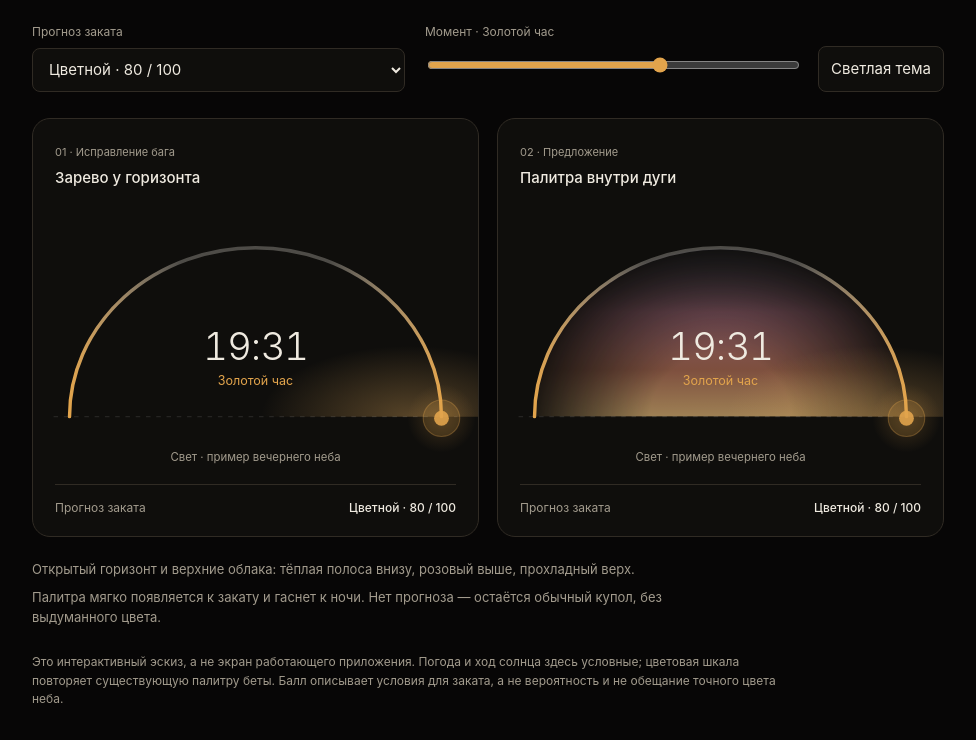
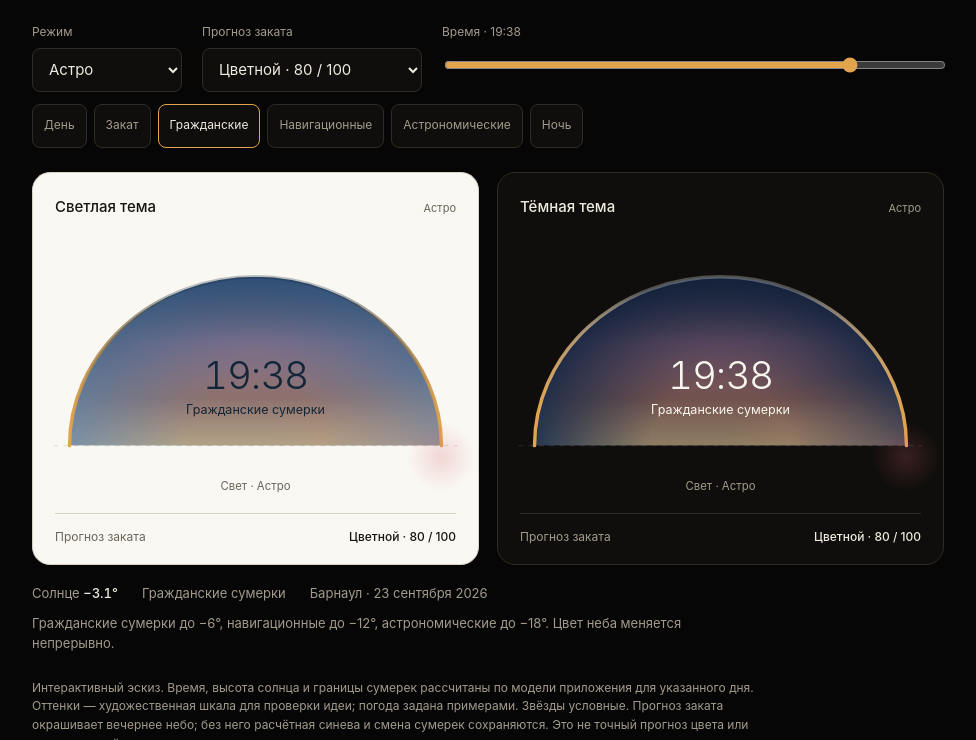
Before and after one commit to alexeynovopashin-lab/LightPlan, a plain HTML site: page Spikes/dome_sunset.html in a window 1280 px wide. Shown: the part 171-911 px from the top of the page, without its empty margins (152-1128 px from the left). Drawn offline with Linux system fonts and the light colour scheme.

Commit message:
wip: небо и глубина сумерек в астро-эскизе купола
Две темы рядом; цвет неба меняется по высоте солнца только в Астро. Обычный режим без нового слоя. 192 статические проверки и 1440 минут против модели беты прошли. Визуальная проверка остановлена политикой Browser Use: доступ к локальной вкладке отклонён. HawkScan недоступен, CLI не установлен. Нативный экран не изменён.

```diff
--- a/Spikes/dome_sunset.html
+++ b/Spikes/dome_sunset.html
@@ -1,40 +1,46 @@
 <!doctype html>
-<html lang="ru" data-theme="dark">
+<html lang="ru">
 <meta charset="utf-8">
 <meta name="viewport" content="width=device-width, initial-scale=1">
 <meta http-equiv="Content-Security-Policy" content="default-src 'none'; style-src 'unsafe-inline'; script-src 'unsafe-inline'; img-src data:; connect-src 'none'; base-uri 'none'; form-action 'none'">
-<title>Закат внутри купола — эскиз Light Plan</title>
+<title>Небо в куполе · Астро — эскиз Light Plan</title>
 <style>
-  :root{color-scheme:dark;--bg:#070606;--surface:#0f0e0c;--ink:#efeae0;--muted:#a29b8d;--line:#302b24;--accent:#e2a44c;--arc:#efeae0;--hair:rgba(255,255,255,.09)}
-  :root[data-theme=light]{color-scheme:light;--bg:#ede9e1;--surface:#faf8f3;--ink:#17150f;--muted:#6b6559;--line:#d8d1c4;--accent:#805016;--arc:#17150f;--hair:rgba(0,0,0,.1)}
+  :root,.panel[data-theme=dark]{color-scheme:dark;--bg:#070606;--surface:#0f0e0c;--ink:#efeae0;--muted:#a29b8d;--line:#302b24;--accent:#e2a44c;--arc:#efeae0;--hair:rgba(255,255,255,.09)}
+  .panel[data-theme=light]{color-scheme:light;--surface:#faf8f3;--ink:#17150f;--muted:#6b6559;--line:#d8d1c4;--accent:#805016;--arc:#17150f;--hair:rgba(0,0,0,.1)}
   *{box-sizing:border-box}body{margin:0;background:var(--bg);color:var(--ink);font:15px/1.55 -apple-system,BlinkMacSystemFont,"Segoe UI",sans-serif}
   main{max-width:960px;margin:auto;padding:48px 24px 56px}h1{font-size:30px;line-height:1.15;letter-spacing:-.8px;margin:8px 0 14px;font-weight:550}
   p{margin:0 0 20px;max-width:680px;color:var(--muted)}.eyebrow{color:var(--accent);font-size:11px;letter-spacing:1.6px;text-transform:uppercase}
-  .controls{display:flex;flex-wrap:wrap;gap:20px;margin:26px 0}.control{display:flex;flex-direction:column;gap:6px;flex:1;min-width:190px}
+  .controls{display:grid;grid-template-columns:150px 220px 1fr;gap:20px;margin:26px 0 12px}.control{display:flex;flex-direction:column;gap:6px;min-width:0}
   label{font-size:12px;color:var(--muted)}select,button{font:inherit;color:var(--ink);background:var(--surface);border:1px solid var(--line);border-radius:8px;padding:10px 12px;min-height:44px}
   button{cursor:pointer;align-self:end}input{width:100%;accent-color:var(--accent);min-height:30px}select:focus-visible,button:focus-visible,input:focus-visible{outline:2px solid var(--accent);outline-offset:3px}
+  .stages{display:flex;gap:7px;flex-wrap:wrap;margin-bottom:24px}.stages button{font-size:12px;color:var(--muted);padding:8px 11px}.stages button[aria-pressed=true]{color:var(--ink);border-color:var(--accent)}
   .panels{display:grid;grid-template-columns:1fr 1fr;gap:18px}.panel{background:var(--surface);border:1px solid var(--line);border-radius:18px;overflow:hidden}
-  .panel header{padding:20px 22px 0}.panel h2{font-size:15px;font-weight:500;margin:4px 0}.panel small{color:var(--muted);font-size:11px}
-  .dome{width:100%;display:block}.dome text{font-family:inherit;text-anchor:middle;fill:var(--ink)}.dome .phase{fill:var(--accent);font-size:11px}.dome .time{font-size:34px;font-weight:300;font-variant-numeric:tabular-nums;letter-spacing:-1px}
+  .panel header{padding:18px 22px 0;display:flex;align-items:baseline;justify-content:space-between;gap:12px}.panel h2{font-size:15px;font-weight:500;margin:4px 0;color:var(--ink)}.panel small{color:var(--muted);font-size:11px}
+  .dome{width:100%;display:block}.dome text{font-family:inherit;text-anchor:middle;fill:var(--sky-ink,var(--ink))}.dome .phase{fill:var(--sky-ink,var(--accent));font-size:11px}.dome .time{font-size:34px;font-weight:300;font-variant-numeric:tabular-nums;letter-spacing:-1px}
   .forecast{border-top:1px solid var(--line);margin:0 22px;padding:14px 0 18px;display:flex;justify-content:space-between;gap:12px;font-size:12px;color:var(--muted)}.forecast strong{color:var(--ink);font-weight:500}
   footer{margin-top:22px;font-size:13px;color:var(--muted)}footer p{margin-bottom:8px}.note{font-size:12px;margin-top:26px;max-width:750px}
-  @media(max-width:640px){main{padding:26px 16px}.panels{grid-template-columns:1fr}.controls{gap:12px}h1{font-size:27px}.control{min-width:155px}}
+  .readout{display:flex;flex-wrap:wrap;gap:8px 24px;margin:18px 0 9px;font-size:13px;color:var(--muted)}.readout strong{color:var(--ink);font-weight:500;font-variant-numeric:tabular-nums}.explanation{font-size:13px}
+  @media(max-width:680px){main{padding:24px 16px}.panels{grid-template-columns:1fr}.controls{grid-template-columns:1fr 1fr;gap:12px}.control:last-child{grid-column:1/-1}h1{font-size:27px}.stages{gap:5px}.stages button{font-size:11px;padding:7px 9px}}
 </style>
 <main>
-  <div class="eyebrow">Light Plan · эскиз</div>
-  <h1>Закат внутри купола</h1>
-  <p>Цвет неба виден сразу на экране «Свет». Дуга, солнце и время остаются поверх палитры; подробный прогноз — ниже в сводке.</p>
+  <div class="eyebrow">Light Plan · проверка идеи</div>
+  <h1>Купол становится небом</h1>
+  <p>В «Астро» небо над горизонтом темнеет вместе с солнцем: от дневной синевы через сумерки к ночи. В обычном режиме — привычный купол.</p>
   <div class="controls">
+    <div class="control"><label for="mode">Режим</label><select id="mode"><option value="astro" selected>Астро</option><option value="simple">Обычный</option></select></div>
     <div class="control"><label for="sky">Прогноз заката</label><select id="sky"><option value="bright">Цветной · 80 / 100</option><option value="grey">Спокойный · 40 / 100</option><option value="overcast">Пасмурный · 5 / 100</option><option value="missing">Нет прогноза</option></select></div>
-    <div class="control"><label for="moment">Момент · <output id="momentLabel">у горизонта</output></label><input id="moment" type="range" min="0" max="100" value="63" aria-label="От дня через закат к ночи"></div>
-    <button id="theme" type="button" aria-pressed="false">Светлая тема</button>
+    <div class="control"><label for="moment">Время · <output id="momentLabel">19:38</output></label><input id="moment" type="range" min="0" max="1439" step="1" value="1178" aria-label="Время суток в Барнауле"></div>
+  </div>
+  <div class="stages" aria-label="Моменты для сравнения">
+    <button data-minute="930">День</button><button data-minute="1163">Закат</button><button data-minute="1178">Гражданские</button><button data-minute="1218">Навигационные</button><button data-minute="1260">Астрономические</button><button data-minute="1320">Ночь</button>
   </div>
   <div class="panels">
-    <section class="panel"><header><small>01 · Исправление бага</small><h2>Зарево у горизонта</h2></header><div id="current"></div><div class="forecast"><span>Прогноз заката</span><strong class="score"></strong></div></section>
-    <section class="panel"><header><small>02 · Предложение</small><h2>Палитра внутри дуги</h2></header><div id="proposed"></div><div class="forecast"><span>Прогноз заката</span><strong class="score"></strong></div></section>
+    <section class="panel" data-theme="light"><header><h2>Светлая тема</h2><small class="mode-name">Астро</small></header><div id="light"></div><div class="forecast"><span>Прогноз заката</span><strong class="score"></strong></div></section>
+    <section class="panel" data-theme="dark"><header><h2>Тёмная тема</h2><small class="mode-name">Астро</small></header><div id="dark"></div><div class="forecast"><span>Прогноз заката</span><strong class="score"></strong></div></section>
   </div>
-  <footer><p id="explanation" aria-live="polite"></p><p>Палитра мягко появляется к закату и гаснет к ночи. Нет прогноза — остаётся обычный купол, без выдуманного цвета.</p></footer>
-  <p class="note">Это интерактивный эскиз, а не экран работающего приложения. Погода и ход солнца здесь условные; цветовая шкала повторяет существующую палитру беты. Балл описывает условия для заката, а не вероятность и не обещание точного цвета неба.</p>
+  <div class="readout" aria-live="polite"><span>Солнце <strong id="elevation"></strong></span><span id="twilight"></span><span>Барнаул · 23 сентября 2026</span></div>
+  <p class="explanation" id="explanation"></p>
+  <p class="note">Интерактивный эскиз. Время, высота солнца и границы сумерек рассчитаны по модели приложения для указанного дня. Оттенки — художественная шкала для проверки идеи; погода задана примерами. Звёзды условные. Прогноз заката окрашивает вечернее небо; без него расчётная синева и смена сумерек сохраняются. Это не точный прогноз цвета или видимости звёзд.</p>
 </main>
 <script>
   const clamp=(x,a=0,b=1)=>Math.max(a,Math.min(b,x));
@@ -42,12 +48,22 @@
   const rgb=c=>`rgb(${c.join(',')})`;
   const dead=[92,92,96],gold=[226,164,76],scarlet=[216,80,47],pink=[201,105,143],blue=[91,119,160],deep=[61,88,120];
   const cases={bright:{score:80,low:10,mid:40,high:50,hum:60,label:'Цветной · 80 / 100'},grey:{score:40,low:50,mid:20,high:10,hum:90,label:'Спокойный · 40 / 100'},overcast:{score:5,low:90,mid:0,high:0,hum:95,label:'Без цвета · 5 / 100'}};
+  // Snapshot from Tools/parity/extract.js: computeSun(2026-09-23), lat=53.35, lon=83.75, TZ=7.
+  const solar={lat:53.35,decl:0.0009464520199612726,noon:797.1742041116693,rise:431.3002777367712,set:1163.0481304865673};
+  function elevationAt(t){const rad=Math.PI/180;return Math.asin(clamp(Math.sin(solar.lat*rad)*Math.sin(solar.decl)+Math.cos(solar.lat*rad)*Math.cos(solar.decl)*Math.cos((t-solar.noon)*.25*rad),-1,1))/rad;}
+  function positionAt(t){
+    let angle;
+    if(t>=solar.rise&&t<=solar.set)angle=Math.PI-(t-solar.rise)/(solar.set-solar.rise)*Math.PI;
+    else{const length=1440-(solar.set-solar.rise);angle=t>solar.set?-(t-solar.set)/length*Math.PI:Math.PI+(solar.rise-t)/length*Math.PI;}
+    return [195+163*Math.cos(angle),196-148*Math.sin(angle)];
+  }
   function palette(w){
     if(!w)return null;
     const life=clamp(w.score/100*1.15)*(1-clamp((w.hum-65)/45,0,.45)*.6),gap=clamp(1-w.low/70);
     return {zenith:mix(dead,[56,62,82],.35+life*.4),high:mix(dead,[214,124,148],life*clamp(w.high/55,.25,1)*gap),mid:mix(dead,[226,116,74],life*clamp(w.mid/55,.3,1)*gap),horizon:mix(dead,[247,196,118],life*gap),life:life*gap};
   }
   function light(e){
+    if(e>40)return {color:[239,234,224],glow:.05};
     if(e>20)return {color:mix([217,172,107],[239,234,224],.6),glow:.08};
     if(e>6.05)return {color:[217,172,107],glow:.16};
     if(e>=-.833)return {color:gold,glow:.34};
@@ -56,50 +72,81 @@
     if(d<4)return {color:mix(scarlet,pink,(d-1.8)/2.2),glow:.28};
     if(d<6)return {color:mix(pink,blue,(d-4)/2),glow:.24};
     if(d<12)return {color:mix(blue,deep,(d-6)/6),glow:.13};
-    return {color:mix(deep,[104,126,168],(d-12)/6),glow:.06};
+    return {color:mix(deep,[104,126,168],(d-12)/6),glow:d<18?.06:.04};
   }
-  function renderDome(id,filled,e,pal,lightTheme){
-    const state=light(e),near=clamp((8-e)/14),tint=pal&&e<8?mix(state.color,pal.horizon,near*.75):state.color;
-    const opacity=state.glow*(pal&&e<8?.35+pal.life*.85:1)*(lightTheme?.42:1);
-    const angle=e/40*Math.PI/2,x=195+163*Math.cos(angle),y=196-148*Math.sin(angle),gx=clamp(x,60,330);
-    const fade=clamp((12-e)/12)*clamp((e+12)/8),amount=filled&&pal?fade*(lightTheme?.34:.72):0;
-    const colors=pal||{zenith:dead,high:dead,mid:dead,horizon:dead};
-    const visibility=clamp(1+e/3),phase=e>6?'Вечер':e>-.833?'Золотой час':e>-4?'Закат':e>-8?'Синий час':'Ночь';
-    const minutes=Math.round(18*60+(30-e)*3),clock=String(Math.floor(minutes/60)).padStart(2,'0')+':'+String(minutes%60).padStart(2,'0');
-    const stars=e<-8?Array.from({length:24},(_,i)=>`<circle cx="${65+(i*73)%262}" cy="${65+(i*41)%98}" r=".6" fill="#cbd7ea" opacity="${clamp((-e-8)/8)*.55}"/>`).join(''):'';
-    document.getElementById(id).innerHTML=`<svg class="dome" viewBox="0 0 390 255" role="img" aria-label="${filled?'Палитра внутри купола':'Зарево у горизонта'}: ${phase}, ${clock}">
+  function twilight(e){return e>=0?'Дневное небо':e>-6?'Гражданские сумерки':e>-12?'Навигационные сумерки':e>-18?'Астрономические сумерки':'Астрономическая ночь';}
+  // Art-directed sky stops, not a physical sky-luminance prediction. Both themes converge at night.
+  const skyStops=[
+    {e:-24,l:[[4,8,20],[7,13,30]],d:[[4,8,20],[7,13,30]]},
+    {e:-18,l:[[6,12,28],[13,22,46]],d:[[5,10,25],[10,18,38]]},
+    {e:-12,l:[[12,25,51],[31,47,76]],d:[[8,16,36],[18,30,55]]},
+    {e:-6,l:[[26,48,80],[69,97,133]],d:[[16,28,49],[24,40,68]]},
+    {e:0,l:[[68,114,164],[170,192,211]],d:[[18,35,63],[30,57,90]]},
+    {e:6,l:[[105,167,218],[198,222,239]],d:[[18,38,67],[35,68,103]]},
+    {e:40,l:[[105,179,229],[205,232,246]],d:[[21,46,78],[42,78,116]]}
+  ];
+  function skyAt(e,lightTheme){
+    const key=lightTheme?'l':'d';
+    if(e<=skyStops[0].e)return skyStops[0][key];
+    for(let i=1;i<skyStops.length;i++)if(e<=skyStops[i].e){const a=skyStops[i-1],b=skyStops[i],k=(e-a.e)/(b.e-a.e);return [mix(a[key][0],b[key][0],k),mix(a[key][1],b[key][1],k)];}
+    return skyStops.at(-1)[key];
+  }
+  function luminance(c){const v=c.map(x=>{x/=255;return x<=.04045?x/12.92:((x+.055)/1.055)**2.4;});return .2126*v[0]+.7152*v[1]+.0722*v[2];}
+  function contrast(a,b){const x=luminance(a),y=luminance(b);return (Math.max(x,y)+.05)/(Math.min(x,y)+.05);}
+  function paletteAt(p,k){const stops=[[0,p.zenith],[.38,p.high],[.72,p.mid],[1,p.horizon]];for(let i=1;i<stops.length;i++)if(k<=stops[i][0])return mix(stops[i-1][1],stops[i][1],(k-stops[i-1][0])/(stops[i][0]-stops[i-1][0]));return p.horizon;}
+  function readoutInk(sky,pal,amount){
+    const backgrounds=[.58,.72,.81].map(k=>{const base=mix(sky[0],sky[1],k),mask=clamp((1-(1-k)*148/158)/.65);return pal?mix(base,paletteAt(pal,k),amount*mask):base;});
+    const dark=[18,38,56],white=[250,247,239],score=c=>Math.min(...backgrounds.map(b=>contrast(c,b)));
+    return score(dark)>score(white)?dark:white;
+  }
+  function renderDome(id,astro,t,e,pal,lightTheme){
+    const weatherPalette=astro&&t<solar.noon?null:pal;
+    const state=light(e),near=clamp((8-e)/14),tint=weatherPalette&&e<8?mix(state.color,weatherPalette.horizon,near*.75):state.color;
+    const sky=skyAt(e,lightTheme),fade=clamp((12-e)/12)*clamp((e+12)/8),amount=astro&&pal&&t>=solar.noon?fade*.62:0;
+    const ink=astro?readoutInk(sky,pal,amount):null;
+    const glowK=astro?(lightTheme?.65+.35*clamp((6-e)/12):1):lightTheme?.42:1;
+    const opacity=state.glow*(weatherPalette&&e<8?.35+weatherPalette.life*.85:1)*glowK;
+    const [x,y]=positionAt(t),gx=clamp(x,60,330),colors=pal||{zenith:dead,high:dead,mid:dead,horizon:dead};
+    const visibility=clamp(1+e/3),morning=t<solar.noon;
+    const phase=astro?twilight(e):e>6?(morning?'Утро':'День'):e>=-.833?'Золотой час':e>-4?(morning?'Рассвет':'Закат'):e>-6?'Синий час':e>-12?'Глубокие сумерки':e>-18?'Астрономические сумерки':'Астрономическая ночь';
+    const clock=String(Math.floor(t/60)).padStart(2,'0')+':'+String(t%60).padStart(2,'0');
+    const stars=e<-8?Array.from({length:34},(_,i)=>`<circle cx="${52+(i*73)%285}" cy="${56+(i*41)%122}" r="${i%4===0?.85:.55}" fill="#cbd7ea" opacity="${clamp((-e-8)/10)*.72}"/>`).join(''):'';
+    document.getElementById(id).innerHTML=`<svg class="dome" ${ink?`style="--sky-ink:${rgb(ink)};--arc:${rgb(ink)}"`:''} viewBox="0 0 390 255" role="img" aria-label="${lightTheme?'Светлая':'Тёмная'} тема, ${astro?'Астро':'Обычный'}: ${phase}, ${clock}">
       <defs><clipPath id="${id}-sky"><path d="M32 196A163 148 0 0 1 358 196Z"/></clipPath>
       <clipPath id="${id}-above"><rect width="390" height="196"/></clipPath>
+      <linearGradient id="${id}-backdrop" x1="0" y1="0" x2="0" y2="1"><stop stop-color="${rgb(sky[0])}"/><stop offset="1" stop-color="${rgb(sky[1])}"/></linearGradient>
       <linearGradient id="${id}-palette" x1="0" y1="0" x2="0" y2="1"><stop stop-color="${rgb(colors.zenith)}"/><stop offset=".38" stop-color="${rgb(colors.high)}"/><stop offset=".72" stop-color="${rgb(colors.mid)}"/><stop offset="1" stop-color="${rgb(colors.horizon)}"/></linearGradient>
       <radialGradient id="${id}-fade"><stop offset=".35" stop-color="white"/><stop offset="1" stop-color="white" stop-opacity="0"/></radialGradient>
       <mask id="${id}-soft"><ellipse cx="195" cy="196" rx="175" ry="158" fill="url(#${id}-fade)"/></mask>
       <radialGradient id="${id}-glow"><stop stop-color="${rgb(tint)}" stop-opacity="${opacity}"/><stop offset="1" stop-color="${rgb(tint)}" stop-opacity="0"/></radialGradient>
       <radialGradient id="${id}-ghost"><stop stop-color="${rgb(state.color)}" stop-opacity=".22"/><stop offset="1" stop-color="${rgb(state.color)}" stop-opacity="0"/></radialGradient>
       <linearGradient id="${id}-arc"><stop stop-color="#e2a44c"/><stop offset=".3" stop-color="var(--arc)" stop-opacity=".28"/><stop offset=".7" stop-color="var(--arc)" stop-opacity=".28"/><stop offset="1" stop-color="#e2a44c"/></linearGradient></defs>
-      <g clip-path="url(#${id}-sky)">${stars}<rect x="32" y="48" width="326" height="148" fill="url(#${id}-palette)" opacity="${amount}" mask="url(#${id}-soft)"/></g>
-      <ellipse cx="${gx}" cy="196" rx="130" ry="62" fill="url(#${id}-glow)" clip-path="url(#${id}-above)"/>
+      <g clip-path="url(#${id}-sky)">${astro?`<rect class="sky-base" x="32" y="48" width="326" height="148" fill="url(#${id}-backdrop)"/><rect class="sky-palette" x="32" y="48" width="326" height="148" fill="url(#${id}-palette)" opacity="${amount}" mask="url(#${id}-soft)"/>`:''}${stars}</g>
+      <ellipse cx="${gx}" cy="196" rx="130" ry="62" fill="url(#${id}-glow)" clip-path="url(#${id}-${astro?'sky':'above'})"/>
       <path d="M18 196H372" stroke="var(--hair)" stroke-dasharray="4 5"/>
       <path d="M32 196A163 148 0 0 1 358 196" fill="none" stroke="url(#${id}-arc)" stroke-width="3" stroke-linecap="round"/>
       ${e>.5?`<path d="M${x} ${y}V196" stroke="${rgb(state.color)}" stroke-opacity=".25" stroke-dasharray="2 4"/>`:''}
       ${e<0?`<circle cx="${x}" cy="${y}" r="30" fill="url(#${id}-ghost)"/>`:''}
       <g opacity="${visibility}"><circle cx="${x}" cy="${y}" r="16" fill="${rgb(state.color)}" fill-opacity=".18" stroke="${rgb(state.color)}" stroke-opacity=".34"/><circle cx="${x}" cy="${y}" r="6.5" fill="${rgb(state.color)}"/></g>
       <text class="time" x="195" y="146">${clock}</text><text class="phase" x="195" y="168">${phase}</text>
-      <text x="195" y="235" style="fill:var(--muted);font-size:10px">Свет · пример вечернего неба</text></svg>`;
-    return phase;
+      <text x="195" y="235" style="fill:var(--muted);font-size:10px">Свет · ${astro?'Астро':'Обычный режим'}</text></svg>`;
+    return clock;
   }
   function render(){
-    const w=cases[document.getElementById('sky').value],pal=palette(w),e=30-Number(document.getElementById('moment').value)*.48,lightTheme=document.documentElement.dataset.theme==='light';
-    document.getElementById('momentLabel').value=renderDome('current',false,e,pal,lightTheme);
-    renderDome('proposed',true,e,pal,lightTheme);
+    const astro=document.getElementById('mode').value==='astro',w=cases[document.getElementById('sky').value],pal=palette(w),t=Number(document.getElementById('moment').value),e=elevationAt(t);
+    document.getElementById('momentLabel').value=renderDome('light',astro,t,e,pal,true);
+    renderDome('dark',astro,t,e,pal,false);
     document.querySelectorAll('.score').forEach(el=>el.textContent=w?w.label:'Нет прогноза');
-    document.getElementById('explanation').textContent=!w?'Данных о погоде нет: оба купола показывают только расчётное положение солнца и обычное зарево.':w.low>=70?'Нижние облака закрывают горизонт: вместо ярких полос — приглушённый серый тон.':w.score>=75?'Открытый горизонт и верхние облака: тёплая полоса внизу, розовый выше, прохладный верх.':'Влажность и низкие облака приглушают палитру: небо остаётся спокойным.';
+    document.querySelectorAll('.mode-name').forEach(el=>el.textContent=astro?'Астро':'Обычный');
+    document.querySelectorAll('[data-minute]').forEach(el=>el.setAttribute('aria-pressed',String(Number(el.dataset.minute)===t)));
+    document.getElementById('elevation').textContent=(e>=0?'+':'−')+Math.abs(e).toFixed(1)+'°';
+    document.getElementById('twilight').textContent=twilight(e);
+    document.getElementById('explanation').textContent=!astro?'Обычный режим: подложка экрана, дуга и зарево у горизонта. Новый слой неба выключен.':!w?'Прогноза нет: небо всё равно меняет яркость по положению солнца. Цвет заката не добавлен.':e<=-18?'Астрономическая ночь: солнце ниже −18°. Обе темы сходятся к глубокому синему небу.':e<0?'Гражданские сумерки до −6°, навигационные до −12°, астрономические до −18°. Цвет неба меняется непрерывно.':'Дневное небо: голубое в светлой теме, приглушённое тёмно-синее в тёмной. На закате поверх него проявится палитра прогноза.';
   }
-  document.getElementById('theme').addEventListener('click',()=>{
-    const isLight=document.documentElement.dataset.theme!=='light';document.documentElement.dataset.theme=isLight?'light':'dark';
-    document.getElementById('theme').textContent=isLight?'Тёмная тема':'Светлая тема';document.getElementById('theme').setAttribute('aria-pressed',String(isLight));render();
-  });
+  document.getElementById('mode').addEventListener('change',render);
   document.getElementById('sky').addEventListener('change',render);
   document.getElementById('moment').addEventListener('input',render);
+  document.querySelectorAll('[data-minute]').forEach(el=>el.addEventListener('click',()=>{document.getElementById('moment').value=el.dataset.minute;render();}));
   render();
 </script>
 </html>
```
Also changed, not shown: 1 other file.
